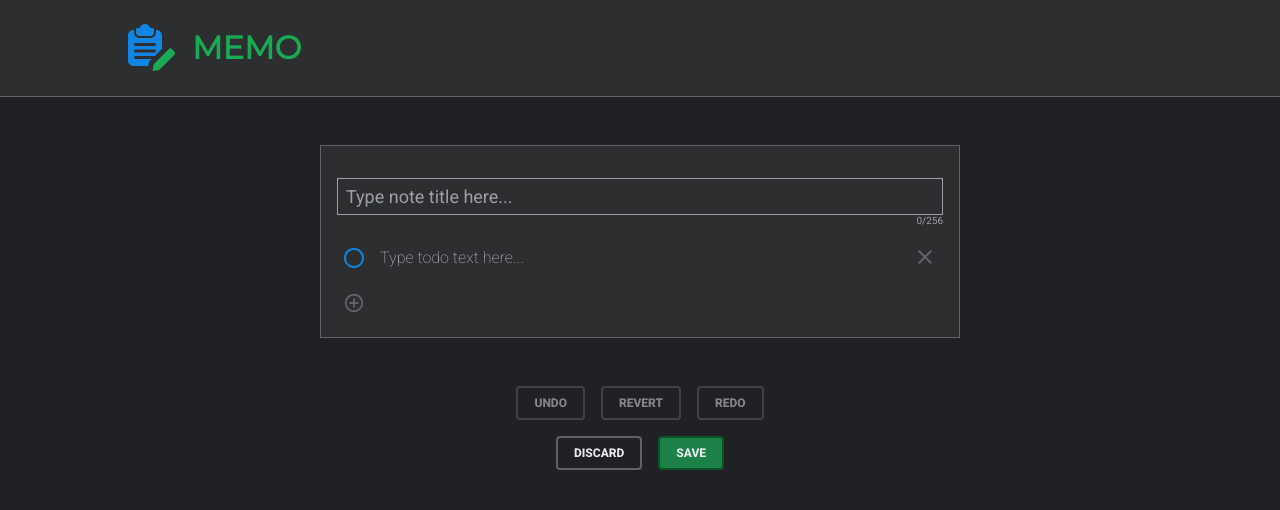
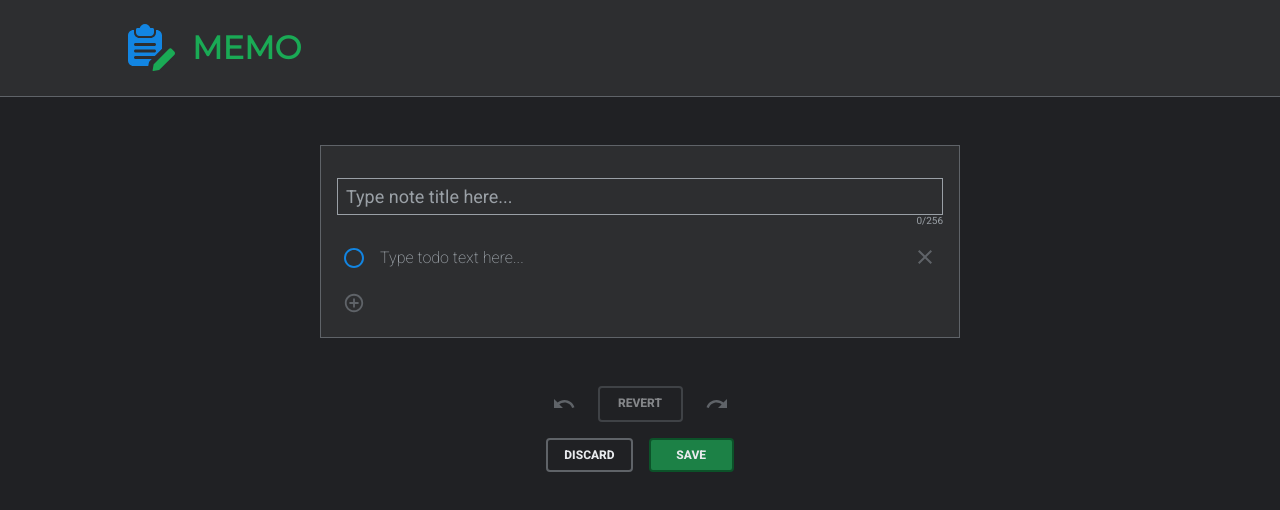
Before and after one commit to hovorun-yevhenii/memo, a Vue app: page / in a window 1280 px wide. Both pictures are taken after a click on the button "Create new note". Shown: the top 510 px of the page. Built offline with nearby package versions, Linux system fonts and the light colour scheme.

Commit message:
add icons for undo and redo

```diff
--- /dev/null
+++ b/src/components/_global/SvgRedo.vue
@@ -0,0 +1,9 @@
+<template>
+  <svg viewBox="0 0 24 24">
+    <path d="M0 0h24v24H0z" fill="none" />
+    <path
+      fill="currentColor"
+      d="M18.4 10.6C16.55 8.99 14.15 8 11.5 8c-4.65 0-8.58 3.03-9.96 7.22L3.9 16c1.05-3.19 4.05-5.5 7.6-5.5 1.95 0 3.73.72 5.12 1.88L13 16h9V7l-3.6 3.6z"
+    />
+  </svg>
+</template>
--- /dev/null
+++ b/src/components/_global/SvgUndo.vue
@@ -0,0 +1,9 @@
+<template>
+  <svg viewBox="0 0 24 24">
+    <path d="M0 0h24v24H0z" fill="none" />
+    <path
+      fill="currentColor"
+      d="M12.5 8c-2.65 0-5.05.99-6.9 2.6L2 7v9h9l-3.62-3.62c1.39-1.16 3.16-1.88 5.12-1.88 3.54 0 6.55 2.31 7.6 5.5l2.37-.78C21.08 11.03 17.15 8 12.5 8z"
+    />
+  </svg>
+</template>
--- a/src/components/common/IconButton.vue
+++ b/src/components/common/IconButton.vue
@@ -3,6 +3,7 @@
     class="icon-button"
     :class="color"
     :title="title"
+    :disabled="disabled"
     type="button"
     @click="handleClick"
   >
@@ -24,6 +25,10 @@ export default {
     color: {
       type: String,
       default: "default"
+    },
+    disabled: {
+      type: Boolean,
+      default: false
     }
   },
   methods: {
@@ -67,7 +72,12 @@ export default {
     color: $danger-color;
   }
 
-  &:hover {
+  &:disabled * {
+    cursor: not-allowed;
+    color: $border-color;
+  }
+
+  &:hover:not(:disabled) {
     background-color: rgba(black, 0.7);
   }
 }
--- a/src/components/common/TextButton.vue
+++ b/src/components/common/TextButton.vue
@@ -35,7 +35,7 @@ export default {
 
 .button {
   @include empty-button;
-  min-width: 60px;
+  min-width: 85px;
   padding: 8px 16px;
   border: 2px solid $border-color;
   border-radius: 4px;
--- a/src/components/note/form/FormActions.vue
+++ b/src/components/note/form/FormActions.vue
@@ -1,25 +1,35 @@
 <template>
   <div class="actions">
     <div>
-      <text-button text="undo" :disabled="!canUndo" @click="$emit('undo')" />
+      <icon-button
+        icon="undo"
+        color="primary"
+        title="Undo"
+        :disabled="!canUndo"
+        @click="$emit('undo')"
+      />
       <text-button
         text="revert"
         :disabled="!canRevert"
         @click="$emit('revert')"
       />
-      <text-button text="redo" :disabled="!canRedo" @click="$emit('redo')" />
+      <icon-button
+        icon="redo"
+        color="primary"
+        title="Redo"
+        :disabled="!canRedo"
+        @click="$emit('redo')"
+      />
     </div>
 
     <div>
-      <text-button text="discard" @click="$emit('discard')" />
-
       <text-button
         v-if="!isNewNote"
         color="danger"
         text="delete"
         @click="$emit('remove')"
       />
-
+      <text-button text="discard" @click="$emit('discard')" />
       <text-button color="accent" text="save" @click="$emit('save')" />
     </div>
   </div>
@@ -27,10 +37,13 @@
 
 <script>
 import TextButton from "../../common/TextButton.vue";
+import IconButton from "../../common/IconButton.vue";
+
 export default {
   name: "FormActions",
   components: {
-    TextButton
+    TextButton,
+    IconButton
   },
   props: ["canUndo", "canRedo", "canRevert", "isNewNote"]
 };
--- a/src/pages/EditNote.vue
+++ b/src/pages/EditNote.vue
@@ -106,7 +106,10 @@ export default {
       this.confirmType = "discard";
       this.showConfirmDialog = true;
 
-      this.onConfirm = this.navigateToList;
+      this.onConfirm = () => {
+        this.resetHistory();
+        this.navigateToList();
+      };
     },
 
     handleRevert() {
@@ -115,8 +118,7 @@ export default {
 
       this.onConfirm = () => {
         this.closeConfirmDialog();
-        this.history.splice(1);
-        this.changeCounter = 0;
+        this.resetHistory();
         this.note = cloneNote(this.history[this.changeCounter]);
       };
     },
@@ -126,6 +128,7 @@ export default {
 
       if (isValid) {
         this.saveNote(this.note);
+        this.resetHistory();
         this.navigateToList();
       }
     },
@@ -136,6 +139,7 @@ export default {
 
       this.onConfirm = () => {
         this.removeNote(this.note.id);
+        this.resetHistory();
         this.navigateToList();
       };
     },
@@ -157,6 +161,11 @@ export default {
       } else {
         this.navigateToList();
       }
+    },
+
+    resetHistory() {
+      this.history.splice(1);
+      this.changeCounter = 0;
     },
 
     navigateToList() {
```
